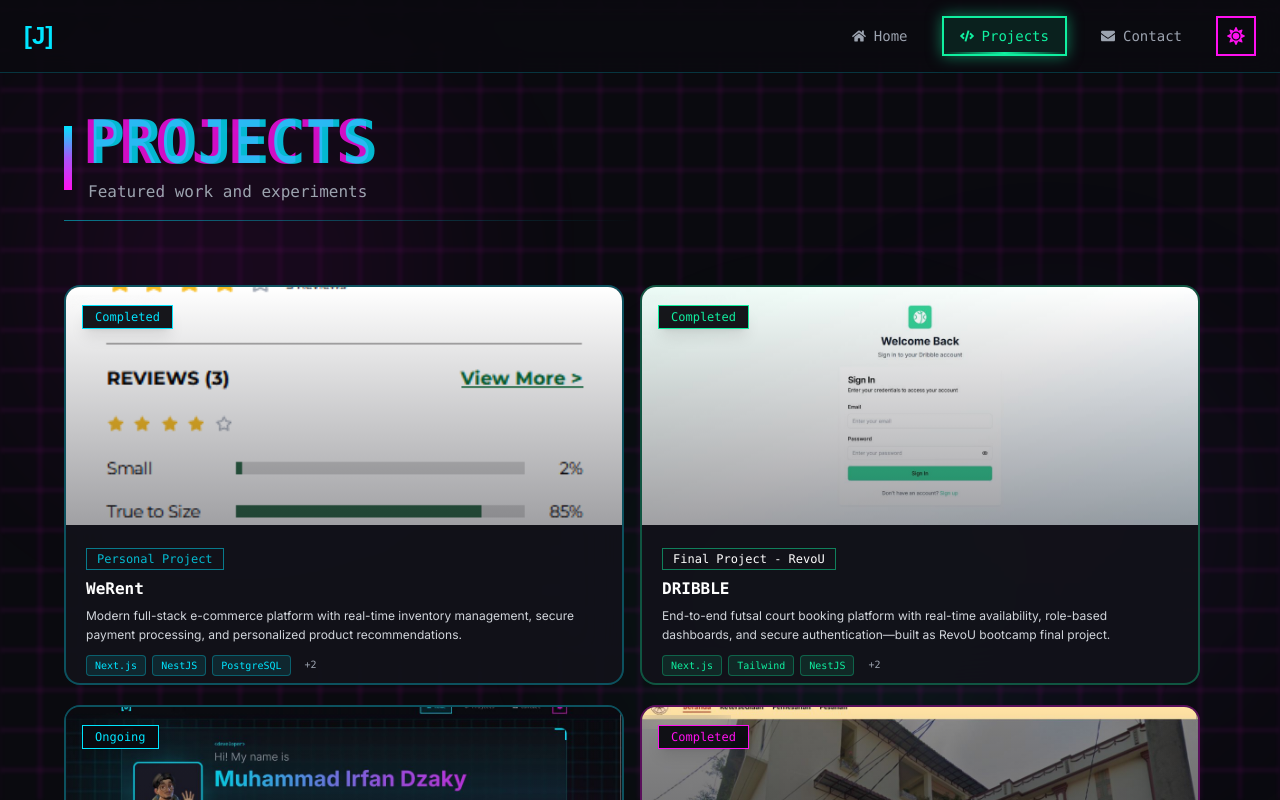
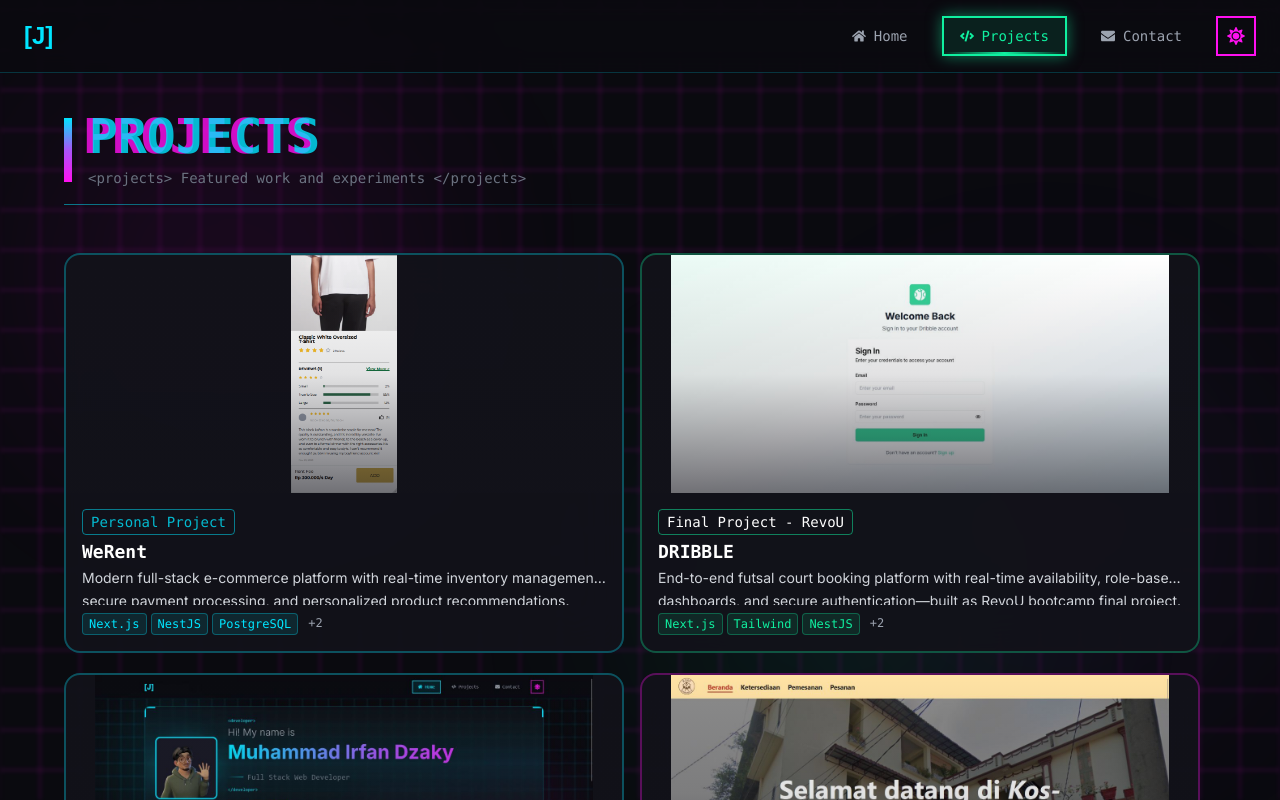
Before and after one commit to MuhammadIrfanDzaky/Personal-Website, a Next.js app: page /projects in a window 1280 px wide. Shown: the top 800 px of the page. Built offline with nearby package versions, Linux system fonts and the light colour scheme.

Commit message:
style: enhance project card layout and improve text readability

```diff
--- a/src/app/projects/page.tsx
+++ b/src/app/projects/page.tsx
@@ -114,21 +114,21 @@
       </div>
 
       <div className="relative z-10 w-full px-6 md:px-12 lg:px-16 pt-20 md:pt-28 pb-24">
-        <div className="mb-12 md:mb-16">
-          <div className="flex items-center gap-4 mb-4">
-            <div className="w-2 h-16 bg-gradient-to-b from-neon-cyan via-neon-purple to-neon-pink flicker-slow" />
+        <div className="mb-8 md:mb-12 relative">
+          <div className="flex items-center gap-3 md:gap-4 mb-3 md:mb-4">
+            <div className="w-1 md:w-2 h-12 md:h-16 bg-gradient-to-b from-neon-cyan via-neon-purple to-neon-pink flicker-slow" />
             <div>
-              <h1 className="text-4xl md:text-6xl font-bold font-mono bg-gradient-to-r from-neon-cyan via-neon-purple to-neon-pink bg-clip-text text-transparent">
+              <h1 className="text-3xl md:text-5xl font-bold font-mono bg-gradient-to-r from-neon-cyan via-neon-purple to-neon-pink bg-clip-text text-transparent">
                 <GlitchText text="PROJECTS" delay={2500} />
               </h1>
-              <p className="text-gray-400 text-sm md:text-base font-mono mt-2">Featured work and experiments</p>
+              <p className="text-gray-500 text-xs md:text-sm font-mono mt-1 md:mt-2">{'<projects> Featured work and experiments </projects>'}</p>
             </div>
           </div>
           <div className="h-px w-full bg-gradient-to-r from-neon-cyan/50 via-transparent to-transparent" />
         </div>
 
         {/* Projects Container */}
-        <div className="relative min-h-[900px]">
+        <div id="projects-container" className="relative min-h-[900px]">
           {projects.map((project, index) => {
             const isExpanded = expandedProjectId === project.id;
             const isOther = expandedProjectId !== null && !isExpanded;
@@ -159,18 +159,18 @@
                   top: '0px',
                   left: '0px',
                   width: '100%',
-                  height: '600px',
+                  height: '500px',
                   zIndex: 10,
                 };
               } else {
-                // Thumbnails at bottom
+                // Thumbnails at bottom with spacing
                 const otherCards = projects.filter(p => p.id !== expandedProjectId);
                 const thumbIndex = otherCards.findIndex(p => p.id === project.id);
                 return {
-                  top: '650px',
+                  top: '530px',
                   left: `${thumbIndex * 33.33}%`,
                   width: 'calc(33.33% - 12px)',
-                  height: '200px',
+                  height: '180px',
                   zIndex: 1,
                 };
               }
@@ -187,7 +187,22 @@
                   opacity: isOther ? 0.7 : 1,
                   cursor: isExpanded ? 'default' : 'pointer',
                 }}
-                onClick={() => !isExpanded && setExpandedProjectId(project.id)}
+                onClick={() => {
+                  if (!isExpanded) {
+                    setExpandedProjectId(project.id);
+                    // Auto scroll to show expanded card
+                    setTimeout(() => {
+                      const container = document.getElementById('projects-container');
+                      if (container) {
+                        const containerTop = container.offsetTop;
+                        window.scrollTo({
+                          top: containerTop - 100,
+                          behavior: 'smooth'
+                        });
+                      }
+                    }, 100);
+                  }
+                }}
               >
                 <div
                   className={`h-full bg-dark-800/95 backdrop-blur-xl border-2 rounded-2xl overflow-hidden transition-all duration-1000 ${
@@ -206,31 +221,34 @@
                     <div
                       className="relative overflow-hidden transition-all duration-1000"
                       style={{
-                        width: isExpanded ? '40%' : '100%',
+                        width: isExpanded ? '45%' : '100%',
                         height: isExpanded ? '100%' : '60%',
                       }}
                     >
-                      <Image src={project.image} alt={project.title} fill className="object-cover" />
-                      <div
-                        className="absolute inset-0 bg-gradient-to-t from-dark-800/80 to-transparent transition-opacity duration-1000"
+                      <Image
+                        src={project.image}
+                        alt={project.title}
+                        fill
+                        className="object-contain"
                         style={{
-                          opacity: isExpanded ? 0.3 : 0.5,
+                          objectPosition: 'center'
                         }}
                       />
-                      <div className={`absolute ${isExpanded ? 'top-3 left-3' : 'top-4 left-4'} transition-all duration-1000`}>
-                        <span className={`font-mono bg-dark-900/95 backdrop-blur-md border ${colorClasses.border} ${colorClasses.text} ${isExpanded ? 'px-2.5 py-1 text-[10px]' : 'px-3 py-1 text-xs'} transition-all duration-1000 shadow-lg`}>
-                          {project.status}
-                        </span>
-                      </div>
+                      <div
+                        className="absolute inset-0 bg-gradient-to-t from-dark-800 via-dark-800/20 to-transparent transition-opacity duration-1000"
+                        style={{
+                          opacity: isExpanded ? 0.4 : 0.6,
+                        }}
+                      />
                     </div>
 
                     {/* Content */}
                     <div
                       className="relative transition-all duration-1000 overflow-y-auto custom-scrollbar flex flex-col"
                       style={{
-                        width: isExpanded ? '60%' : '100%',
+                        width: isExpanded ? '55%' : '100%',
                         height: isExpanded ? '100%' : '40%',
-                        padding: isExpanded ? '24px' : '20px',
+                        padding: isExpanded ? '20px' : '16px',
                       }}
                     >
                       {/* Close Button */}
@@ -251,28 +269,28 @@
 
                       {/* Compact View */}
                       <div
-                        className="transition-opacity duration-300"
+                        className="transition-opacity duration-300 h-full flex flex-col"
                         style={{
                           opacity: isExpanded ? 0 : 1,
                           pointerEvents: isExpanded ? 'none' : 'auto',
-                          display: isExpanded ? 'none' : 'block',
+                          display: isExpanded ? 'none' : 'flex',
                         }}
                       >
-                        <div className="mb-2">
-                          <span className={`inline-block font-mono border ${colorClasses.border}/50 ${colorClasses.text}/80 px-2.5 py-0.5 text-xs`}>
+                        <div className="mb-1.5">
+                          <span className={`inline-block font-mono border ${colorClasses.border}/50 ${colorClasses.text}/80 px-2 py-0.5 text-sm rounded`}>
                             {project.type}
                           </span>
                         </div>
-                        <h3 className="font-bold font-mono text-white text-base mb-1.5 leading-snug">{project.title}</h3>
-                        <p className="text-gray-300 text-xs line-clamp-2 mb-2.5 leading-relaxed">{project.description}</p>
-                        <div className="flex flex-wrap gap-1.5">
+                        <h3 className="font-bold font-mono text-white text-lg mb-1 leading-tight">{project.title}</h3>
+                        <p className="text-gray-300 text-sm line-clamp-1 mb-2 leading-relaxed flex-grow">{project.description}</p>
+                        <div className="flex flex-wrap gap-1 mt-auto">
                           {project.tech.slice(0, 3).map((tech, idx) => (
-                            <span key={idx} className={`font-mono ${colorClasses.bg}/10 ${colorClasses.text} border ${colorClasses.border}/30 rounded px-2 py-0.5 text-[10px]`}>
+                            <span key={idx} className={`font-mono ${colorClasses.bg}/10 ${colorClasses.text} border ${colorClasses.border}/30 rounded px-1.5 py-0.5 text-xs`}>
                               {tech}
                             </span>
                           ))}
                           {project.tech.length > 3 && (
-                            <span className="font-mono text-gray-400 px-2 py-0.5 text-[10px]">+{project.tech.length - 3}</span>
+                            <span className="font-mono text-gray-400 px-1.5 py-0.5 text-xs">+{project.tech.length - 3}</span>
                           )}
                         </div>
                       </div>
@@ -287,44 +305,47 @@
                           display: isExpanded ? 'flex' : 'none',
                         }}
                       >
-                        <div className="mb-2.5">
-                          <span className={`inline-block font-mono border ${colorClasses.border}/50 ${colorClasses.text}/80 px-2.5 py-1 text-xs font-medium`}>
+                        <div className="mb-2 flex items-center gap-2">
+                          <span className={`inline-block font-mono border ${colorClasses.border} ${colorClasses.text} px-2.5 py-1 text-sm rounded`}>
                             {project.type}
                           </span>
+                          <span className={`inline-block font-mono bg-dark-900/90 backdrop-blur-sm border ${colorClasses.border} ${colorClasses.text} px-2.5 py-1 text-sm rounded`}>
+                            {project.status}
+                          </span>
                         </div>
-                        <h3 className={`font-bold font-mono ${colorClasses.text} text-2xl mb-3 leading-tight`}>{project.title}</h3>
-                        <p className="text-gray-300 text-sm leading-relaxed mb-4">{project.description}</p>
+                        <h3 className={`font-bold font-mono ${colorClasses.text} text-3xl mb-2.5 leading-tight`}>{project.title}</h3>
+                        <p className="text-gray-300 text-base leading-relaxed mb-3.5">{project.description}</p>
 
-                        <div className="mb-4">
-                          <h4 className="text-[10px] font-mono text-white/70 uppercase tracking-wider flex items-center gap-2 mb-2">
+                        <div className="mb-3.5">
+                          <h4 className="text-sm font-mono text-white/60 uppercase tracking-wider flex items-center gap-1.5 mb-2">
                             <span className={`w-0.5 h-3 ${colorClasses.bg}`} />
                             Key Highlights
                           </h4>
                           <div className="space-y-1.5">
                             {project.highlights.map((highlight, idx) => (
                               <div key={idx} className="flex items-start gap-2">
-                                <span className={`${colorClasses.text} text-xs mt-0.5 flex-shrink-0`}>▹</span>
-                                <span className="text-gray-300 text-xs leading-relaxed">{highlight}</span>
+                                <span className={`${colorClasses.text} text-sm mt-0.5 flex-shrink-0`}>▹</span>
+                                <span className="text-gray-300 text-sm leading-relaxed">{highlight}</span>
                               </div>
                             ))}
                           </div>
                         </div>
 
-                        <div className="mb-4">
-                          <h4 className="text-[10px] font-mono text-white/70 uppercase tracking-wider flex items-center gap-2 mb-2">
+                        <div className="mb-3.5">
+                          <h4 className="text-sm font-mono text-white/60 uppercase tracking-wider flex items-center gap-1.5 mb-2">
                             <span className={`w-0.5 h-3 ${colorClasses.bg}`} />
                             Technologies
                           </h4>
                           <div className="flex flex-wrap gap-1.5">
                             {project.tech.map((tech, idx) => (
-                              <span key={idx} className={`font-mono ${colorClasses.bg}/10 ${colorClasses.text} border ${colorClasses.border}/30 rounded px-2.5 py-1 text-xs hover:scale-105 transition-transform`}>
+                              <span key={idx} className={`font-mono ${colorClasses.bg}/10 ${colorClasses.text} border ${colorClasses.border}/30 rounded px-2.5 py-1 text-sm hover:scale-105 transition-transform`}>
                                 {tech}
                               </span>
                             ))}
                           </div>
                         </div>
 
-                        <div className="flex flex-wrap gap-2 pt-3 border-t border-white/5 mt-auto">
+                        <div className="grid grid-cols-2 gap-2 pt-2 border-t border-white/5 mt-auto">
                           {Array.isArray(project.github) ? (
                             project.github.map((githubLink, idx) => (
                               <a
@@ -332,11 +353,11 @@
                                 href={githubLink}
                                 target="_blank"
                                 rel="noopener noreferrer"
-                                className={`flex items-center gap-2 px-3 py-1.5 text-xs font-mono border ${colorClasses.border}/40 ${colorClasses.text} hover:${colorClasses.border} hover:bg-${colorClasses.bg}/5 rounded-lg transition-all flex-1 min-w-[100px] justify-center`}
+                                className={`flex items-center justify-center gap-2 px-4 py-2.5 text-sm font-mono border ${colorClasses.border}/40 ${colorClasses.text} hover:${colorClasses.border} hover:bg-${colorClasses.bg}/5 rounded transition-all`}
                                 onClick={(e) => e.stopPropagation()}
                               >
-                                <FaGithub className="w-3.5 h-3.5" />
-                                <span>{idx === 0 ? 'Backend' : 'Frontend'}</span>
+                                <FaGithub className="w-4 h-4" />
+                                <span>{idx === 0 ? 'BE' : 'FE'}</span>
                               </a>
                             ))
                           ) : (
@@ -344,10 +365,10 @@
                               href={project.github}
                               target="_blank"
                               rel="noopener noreferrer"
-                              className={`flex items-center gap-2 px-3 py-1.5 text-xs font-mono border ${colorClasses.border}/40 ${colorClasses.text} hover:${colorClasses.border} hover:bg-${colorClasses.bg}/5 rounded-lg transition-all flex-1 min-w-[100px] justify-center`}
+                              className={`flex items-center justify-center gap-2 px-4 py-2.5 text-sm font-mono border ${colorClasses.border}/40 ${colorClasses.text} hover:${colorClasses.border} hover:bg-${colorClasses.bg}/5 rounded transition-all col-span-2`}
                               onClick={(e) => e.stopPropagation()}
                             >
-                              <FaGithub className="w-3.5 h-3.5" />
+                              <FaGithub className="w-4 h-4" />
                               <span>Repository</span>
                             </a>
                           )}
@@ -356,11 +377,11 @@
                               href={project.live}
                               target="_blank"
                               rel="noopener noreferrer"
-                              className={`flex items-center gap-2 px-3 py-1.5 text-xs font-mono ${colorClasses.bg} text-dark-900 hover:opacity-90 rounded-lg transition-all flex-1 min-w-[100px] font-semibold justify-center`}
+                              className={`flex items-center justify-center gap-2 px-4 py-2.5 text-sm font-mono ${colorClasses.bg} text-dark-900 hover:opacity-90 rounded transition-all font-semibold ${Array.isArray(project.github) ? '' : 'col-span-2'}`}
                               onClick={(e) => e.stopPropagation()}
                             >
-                              <FaExternalLinkAlt className="w-3.5 h-3.5" />
-                              <span>Live Demo</span>
+                              <FaExternalLinkAlt className="w-4 h-4" />
+                              <span>Demo</span>
                             </a>
                           )}
                         </div>
@@ -373,13 +394,13 @@
           })}
         </div>
 
-        <div className="text-center py-8 mt-12">
-          <p className="text-gray-400 text-base font-mono">
+        <footer className="mt-auto pt-6 md:pt-8 pb-3 md:pb-4 text-center">
+          <div className="flex items-center justify-center gap-2 text-gray-400 text-xs md:text-sm font-mono">
             <span className="text-neon-cyan">{'>> '}</span>
-            More projects coming soon. Stay tuned!
+            <span>More projects coming soon. Stay tuned!</span>
             <span className="text-neon-cyan">{' <<'}</span>
-          </p>
-        </div>
+          </div>
+        </footer>
       </div>
     </div>
   );
```
